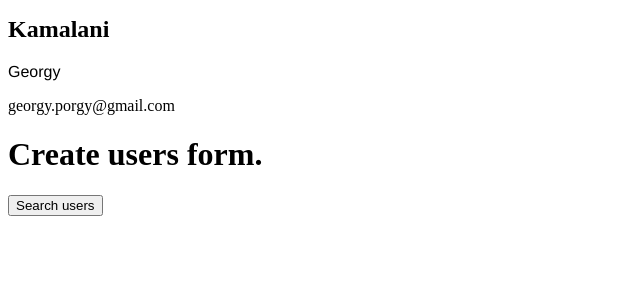
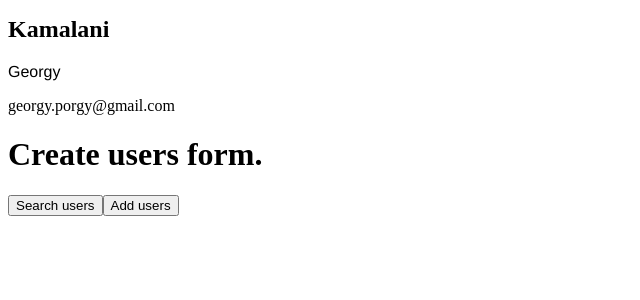
Before and after one commit to thomasdaalder/User-Information-App---Web-Server, a Node server app: page / in a window 1280 px wide. Shown: the part 407-707 px from the top of the page, without its empty margins (0-640 px from the left). Run offline with Node 20, Linux system fonts and the light colour scheme.

Commit message:
App werkt, nu bezig met laatste stap.

```diff
--- a/app.js
+++ b/app.js
@@ -11,7 +11,7 @@ app.set('view engine', 'pug');
 // app.use(bodyParser.json('/users.json')); // support json encoded bodies
 app.use(bodyParser.urlencoded({	extended: true })); // support encoded bodies
 
-// do a request
+// Hier zie je de index.pug met alle gebruikers.
 app.get('/', (request, response) => {
 	fs.readFile('./users.json', 'utf8', (error, data) =>{
 		console.log('About to render a pug page');
@@ -23,7 +23,7 @@ app.get('/', (request, response) => {
 		response.render('index', {people: userInfo});
 	});
 });
-
+// Hier zie je de search.pug met een zoek query.
 app.get('/search', (request, response) => {
 	fs.readFile('./users.json', 'utf8', (error, data) =>{
 		console.log('About to render a pug page');
@@ -36,6 +36,20 @@ app.get('/search', (request, response) => {
 	});
 });
 
+// Hier zie je de add_users.pug met 3 forms.
+app.get('/add_users', (request, response) => {
+	fs.readFile('./users.json', 'utf8', (error, data) =>{
+		console.log('About to render a pug page');
+		if (error){
+			throw error;
+		}
+		console.log('readfile is called');
+		const userInfo = JSON.parse(data);
+		response.render('add_users', {people: userInfo});
+	});
+});
+
+// Hier zie je de result.pug met het resultaat van je zoekopdracht.
 app.post('/result', function(req, res) {
 	console.log('hier doe je een console log')
 		fs.readFile('./users.json', 'utf8', (error, data) =>{
@@ -71,6 +85,10 @@ app.post('/result', function(req, res) {
 
 });
 
+app.post('/add_users', function(req, res) {
+	console.log('Post request add users')
+});
+
 app.listen(3000, () => {
 	console.log('Server has started.');
 });
--- a/views/index.pug
+++ b/views/index.pug
@@ -10,4 +10,6 @@ html
 
 		h1 Create users form.
 
-input(type='button', onclick="location.href='/search';", value='Search users')
+	input(type='button', onclick="location.href='/search';", value='Search users')
+
+	input(type='button', onclick="location.href='/add_users';", value='Add users')
--- a/views/search.pug
+++ b/views/search.pug
@@ -1,14 +1,14 @@
 html
 	head
 	body
-		h1 Search for users.
+
 
 .container
 	.row
 		.col-xs-6.offset-xs-3
 			form(action="/result" method="POST")
 				.form-group
-					h4.text-xs-center Search Users
+					h1.text-xs-center Search Users
 					input(name="query" type="text" class="form-control" placeholder="Search user")
 					input(value="submit" type="Submit")
 				//- button(type="submit" class="btn btn-success btn-block btn-lg") Search
```
